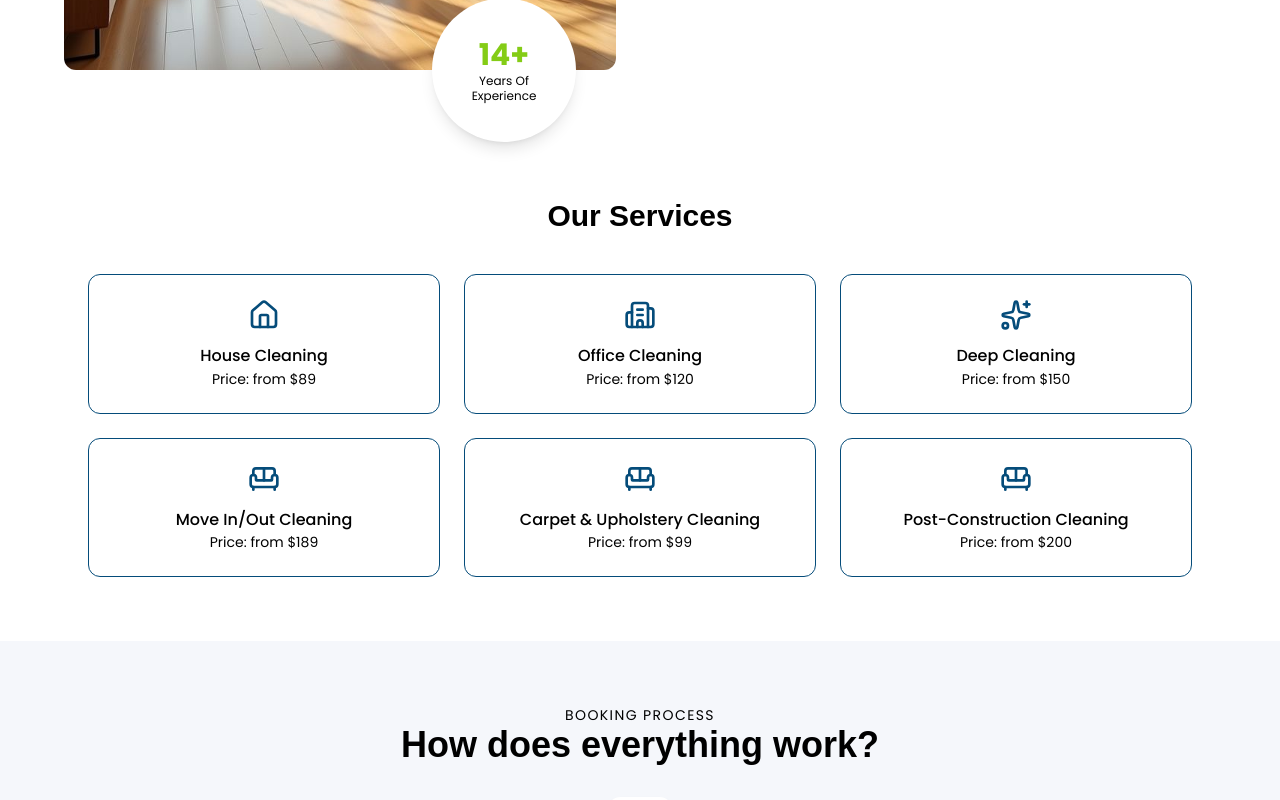
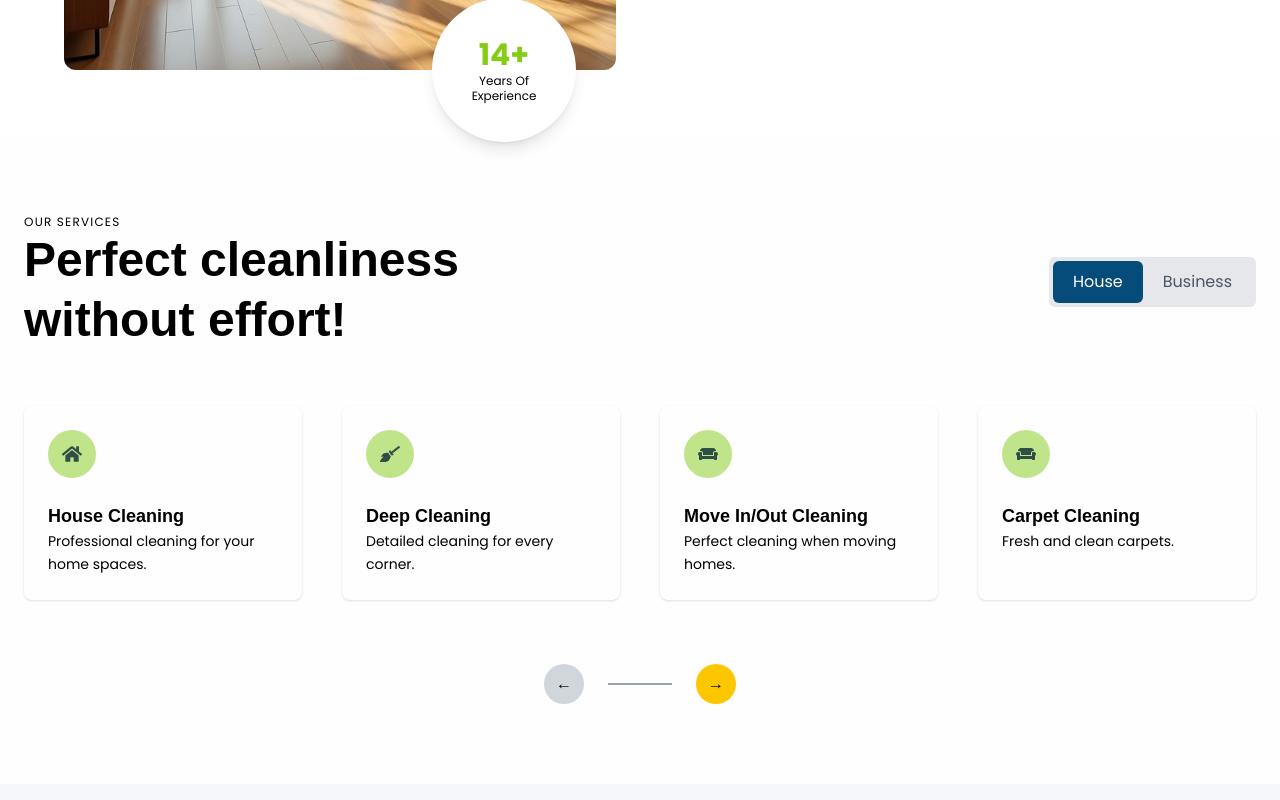
Before and after one commit to JirehFaith/SparkLeaf, a React (Vite) app: page / in a window 1280 px wide. Shown: the part 1180-1980 px from the top of the page. Built offline with nearby package versions, Linux system fonts and the light colour scheme.

Commit message:
services in progress

```diff
--- a/src/pages/home.jsx
+++ b/src/pages/home.jsx
@@ -1,5 +1,9 @@
+import { FaHome, FaBuilding, FaCouch, FaBroom } from "react-icons/fa";
 import { motion } from "framer-motion";
 import { Home, Building2, Sparkles, Sofa } from "lucide-react";
+import { useState } from "react";
+
+
   const steps = [
     {
       number: "1",
@@ -17,40 +21,89 @@ import { Home, Building2, Sparkles, Sofa } from "lucide-react";
       text: "Finalize your booking, we will see you soon!",
     },
   ];
-  const services = [
+
+
+const houseServices = [
   {
-    icon: Home,
+    icon: FaHome,
     title: "House Cleaning",
-    price: "$89",
+    description: "Professional cleaning for your home spaces.",
   },
   {
-    icon: Building2,
-    title: "Office Cleaning",
-    price: "$120",
+    icon: FaBroom,
+    title: "Deep Cleaning",
+    description: "Detailed cleaning for every corner.",
   },
   {
-    icon: Sparkles,
-    title: "Deep Cleaning",
-    price: "$150",
+    icon: FaCouch,
+    title: "Move In/Out Cleaning",
+    description: "Perfect cleaning when moving homes.",
   },
   {
-    icon: Sofa,
-    title: "Move In/Out Cleaning",
-    price: "$189",
+    icon: FaCouch,
+    title: "Carpet Cleaning",
+    description: "Fresh and clean carpets.",
+  },
+];
+
+const businessServices = [
+  {
+    icon: FaBuilding,
+    title: "Office Cleaning",
+    description: "Clean and productive office spaces.",
   },
   {
-    icon: Sofa,
-    title: "Carpet & Upholstery Cleaning",
-    price: "$99",
+    icon: FaBuilding,
+    title: "Commercial Cleaning",
+    description: "Large-scale cleaning services.",
   },
   {
-    icon: Sofa,
-    title: "Post-Construction Cleaning",
-    price: "$200",
+    icon: FaBroom,
+    title: "Maintenance Cleaning",
+    description: "Routine cleaning for businesses.",
+  },
+  {
+    icon: FaBroom,
+    title: "Post Construction",
+    description: "Cleanup after construction.",
   },
 ];
 
 const HomePage = () => {
+
+  const [type, setType] = useState("house");
+
+  const itemsPerPage = 4;
+
+
+const [startIndex, setStartIndex] = useState(0);
+
+
+
+// choose correct services (house/business)
+const services = type === "house" ? houseServices : businessServices;
+
+// slice visible ones
+const visibleServices = services.slice(startIndex, startIndex + itemsPerPage);
+
+// next
+const handleNext = () => {
+  if (startIndex + itemsPerPage < services.length) {
+    setStartIndex(startIndex + 1);
+  } else {
+    setStartIndex(0); // loop
+  }
+};
+
+// previous
+const handlePrev = () => {
+  if (startIndex > 0) {
+    setStartIndex(startIndex - 1);
+  } else {
+    setStartIndex(services.length - itemsPerPage);
+  }
+};
+
   return (
     <>
       {/* HERO */}
@@ -152,28 +205,105 @@ const HomePage = () => {
     </section>
 {/* services */}
 
-<section id="services" className="py-16">
+ <section id="services" className=" bg-gray-100/10 py-20 px-6">
+  <div className="max-w-7xl mx-auto">
+
+    {/* TOP HEADER */}
+    <div className="flex flex-col md:flex-row md:items-center md:justify-between mb-14">
+
+      {/* Left */}
       <div>
-    <h1 className="text-center text-3xl font-semibold">Our Services</h1>
+        <p className="text-xs tracking-widest text-gray-500 uppercase mb-3">
+          Our Services
+        </p>
 
-    <div className="grid grid-cols-2 md:grid-cols-3 gap-6 mt-10 max-w-6xl mx-auto px-6">
-      {services.map((service, index) => {
+        <h2 className="text-4xl md:text-5xl font-semibold text-[#1f2d2b] leading-tight">
+          Perfect cleanliness <br />
+          without effort!
+        </h2>
+      </div>
+
+      {/* Right Toggle */}
+      <div className="mt-6 md:mt-0 flex bg-gray-200 rounded-md p-1 w-fit">
+        <button
+          onClick={() => setType("house")}
+          className={`px-5 py-2 text-sm rounded-md ${
+            type === "house"
+              ? "bg-primary text-white"
+              : "text-gray-600"
+          }`}
+        >
+          House
+        </button>
+
+        <button
+          onClick={() => setType("business")}
+          className={`px-5 py-2 text-sm rounded-md ${
+            type === "business"
+              ? "bg-primary text-white"
+              : "text-gray-600"
+          }`}
+        >
+          Business
+        </button>
+      </div>
+    </div>
+
+
+ <div className="grid sm:grid-cols-2 lg:grid-cols-4 gap-10">
+  {visibleServices.map((service, index)=> {
     const Icon = service.icon;
 
     return (
       <div
         key={index}
-            className="border border-primary rounded-xl p-6 flex flex-col items-center justify-center text-center space-y-3 transition-all duration-300 hover:shadow-lg hover:-translate-y-1 cursor-pointer"
+        className="group p-6 rounded-lg  shadow-sm hover:shadow-lg hover:-translate-y-2   transition-all duration-300"
       >
-            <Icon className="w-8 h-8 text-primary" />
-            <p className="font-medium">{service.title}</p>
-            <p className="text-sm text-gray-500">
-              Price: from {service.price}
+
+        <div className="mb-6">
+          <div className="w-12 h-12 flex items-center justify-center bg-accent/50 rounded-full group-hover:bg-white transition">
+            <Icon className="text-xl text-[#2f4f46]" />
+          </div>
+        </div>
+
+        <h3 className="text-lg font-semibold text-[#1f2d2b] mb-3 group-hover:text-white transition">
+          {service.title}
+        </h3>
+
+        <p className="text-sm text-gray-500 leading-relaxed mb-6 group-hover:text-gray-200 transition">
+          {service.description}
         </p>
+
+
       </div>
     );
   })}
 </div>
+
+    {/* BOTTOM NAV */}
+    <div className="flex items-center justify-center mt-16 gap-6">
+
+  {/* PREV */}
+  <button
+    onClick={handlePrev}
+    className="w-10 h-10 flex items-center justify-center rounded-full bg-gray-300 hover:bg-gray-400 transition"
+  >
+    ←
+  </button>
+
+  {/* LINE */}
+  <div className="w-16 h-[2px] bg-gray-400"></div>
+
+  {/* NEXT */}
+  <button
+    onClick={handleNext}
+    className="w-10 h-10 flex items-center justify-center rounded-full bg-yellow-400 hover:bg-yellow-500 transition"
+  >
+    →
+  </button>
+
+</div>
+
   </div>
 </section>
 {/* how it works */}
```
Lines whose indentation alone changed are shown as unchanged.
